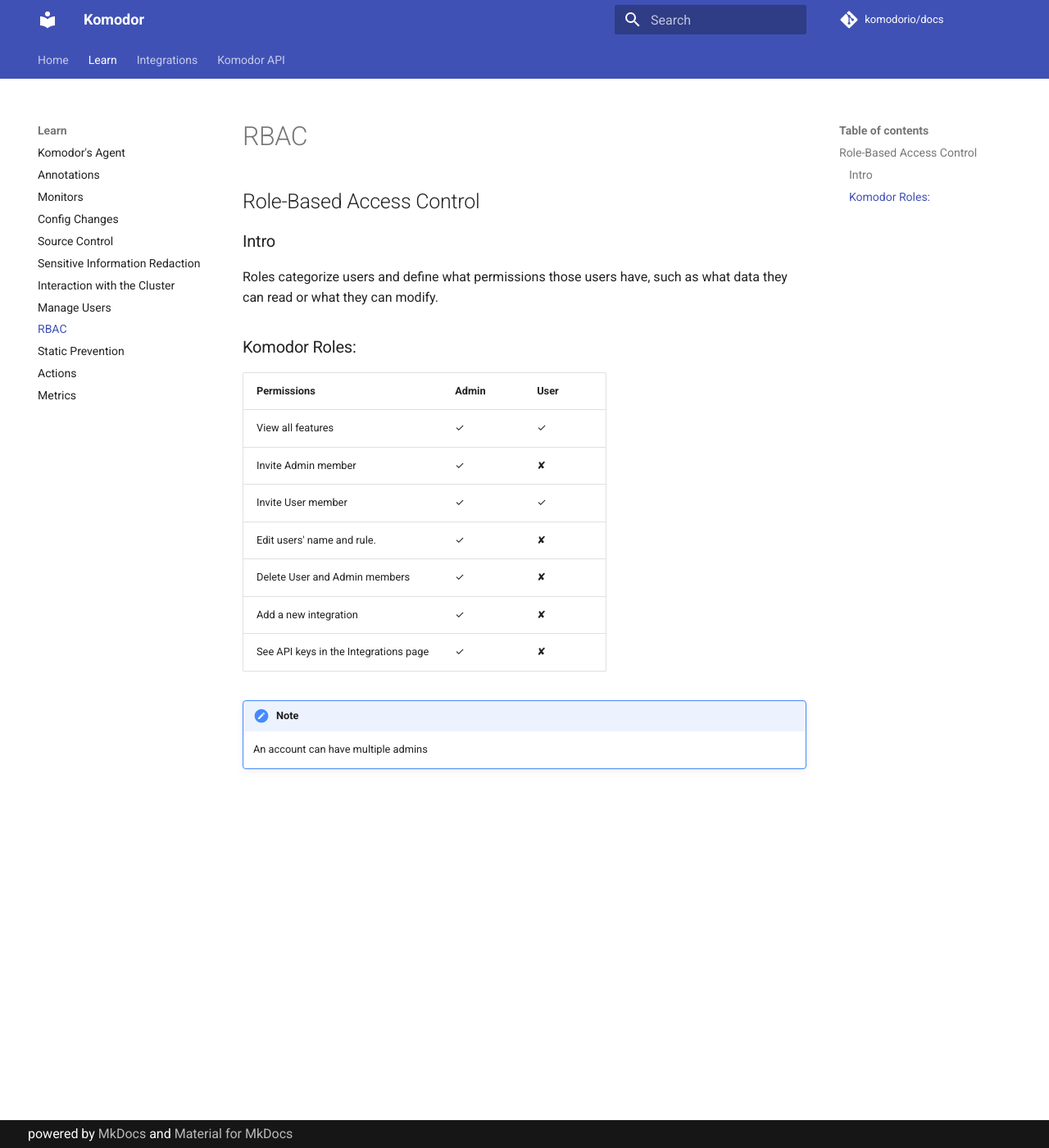
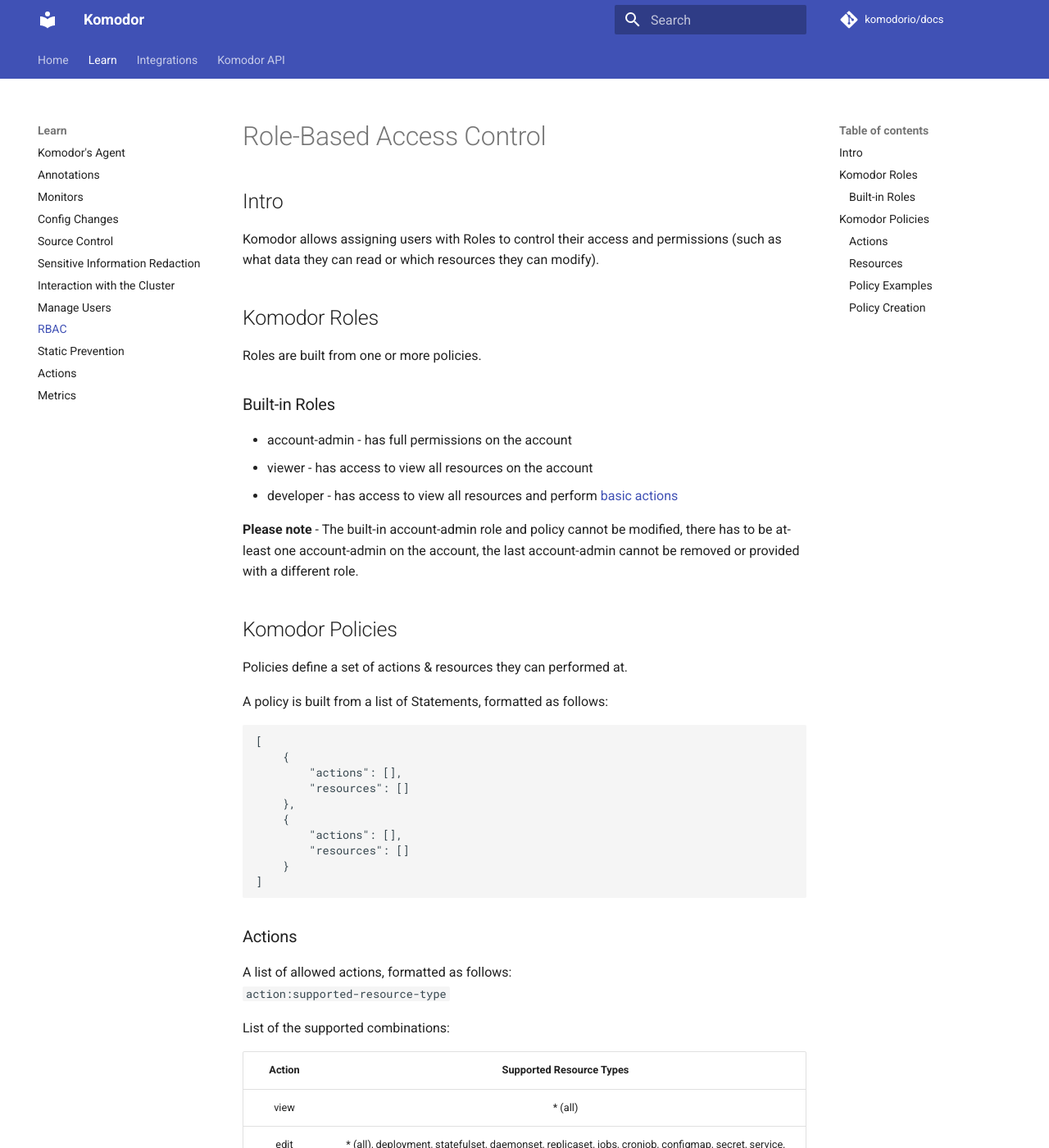
Before and after one commit to komodorio/docs, an MkDocs documentation site: the page built from docs/Learn/RBAC.md, in a window 1280 px wide and 1400 px high. Shown: the whole window at 82% size. Built offline with MkDocs 1.6.1 and Material for MkDocs 9.7.7, drawn with Linux system fonts in a browser that asks for light colours; comment, search, counter and statistics services are not loaded; some of the changed text lies outside the part shown.

Commit message:
Updating new rbac (#120)
* updating rbac page

* updating supported resources

* minor changes

* adding run/rerun

* adding pod/eviction permissions to cluster-role in actions page

* fix

* adding manage statemnet

* adding policy creation

* fixes

* actions

* adding pictures

Co-authored-by: Amit Baroz <amitbaroz@Amits-MacBook-Pro.local>

````diff
--- a/docs/Learn/RBAC.md
+++ b/docs/Learn/RBAC.md
@@ -1,21 +1,132 @@
-## Role-Based Access Control
+# Role-Based Access Control
 
-### Intro
+## Intro
+Komodor allows assigning users with Roles to control their access and permissions (such as what data they can read or which resources they can modify).
 
-Roles categorize users and define what permissions those users have, such as what data they can read or what they can modify.
+## Komodor Roles
+Roles are built from one or more policies.
 
-### Komodor Roles:
+### Built-in Roles
+- account-admin - has full permissions on the account
+- viewer - has access to view all resources on the account
+- developer - has access to view all resources and perform [basic actions](https://docs.komodor.com/Learn/Actions.html)
 
-| Permissions                           | Admin | User |
-| ------------------------------------- | ----- | ---- |
-| View all features                     | ✓     | ✓    |
-| Invite Admin member                   | ✓     | ✘    |
-| Invite User member                    | ✓     | ✓    |
-| Edit users' name and rule.            | ✓     | ✘    |
-| Delete User and Admin members         | ✓     | ✘    |
-| Add a new integration                 | ✓     | ✘    |
-| See API keys in the Integrations page | ✓     | ✘    |
+**Please note** - The built-in account-admin role and policy cannot be modified, there has to be at-least one account-admin on the account, the last account-admin cannot be removed or provided with a different role.
 
-!!! Note
+## Komodor Policies
+Policies define a set of actions & resources they can performed at.
 
-    An account can have multiple admins
+A policy is built from a list of Statements, formatted as follows:
+```
+[
+    {
+        "actions": [],
+        "resources": []
+    },
+    {
+        "actions": [],
+        "resources": []
+    }
+]
+```
+
+### Actions
+A list of allowed actions, formatted as follows:
+`action:supported-resource-type`
+
+List of the supported combinations:
+
+|  Action 	|                                                 Supported Resource Types                                                 	|
+|:-------:	|:------------------------------------------------------------------------------------------------------------------------:	|
+| view    	| * (all)                                                                                                                  	|
+| edit    	| * (all), deployment, statefulset, daemonset, replicaset, jobs, cronjob, configmap, secret, service, ingress              	|
+| delete  	| * (all), deployment, statefulset, daemonset, replicaset, jobs, cronjob, pvc, pv, storageclasse, secret, service, ingress 	|
+| scale   	| deployment, statefulset                                                                                                  	|
+| restart 	| deployment, statefulset, daemonset                                                                                       	|
+| manage  	| users, monitors, integrations                                                                                            	|
+| run     	| cronjob                                                                                                                  	|
+| rerun   	| job                                                                                                                      	|
+
+**Please note**:
+
+- `view:all` permission is required in any policy to allow viewing anything in Komodor, you can limit the allowed access using the Resources clause
+- `manage` permissions cannot be scoped, once provided the user will have access to manage all resources of the provided category
+- Only `account-admin`s or users with `manage:users` permission can see the Roles & Policies pages under in the settings section
+
+
+### Resources
+A list of resources, formatted as follows:
+```
+{
+    "cluster": "*",
+    "namespaces": []
+}
+```
+
+The <strong>cluster clause</strong> supports specifying a specific cluster or "*" (any).
+The <strong>namespaces clause</strong> is optional and allows specifying a list of one or more namespaces.
+
+### Policy Examples
+1 - The following policy allows performing the following actions on resources running in the **kube-system** namespaces on **all** clusters and on namespaces **brain** and **k8s-watcher** on the cluster named **main**
+    - Deletion of Pods
+    - Scaling all supported resource types
+    - Restarting all supported resource types
+```
+[
+    {
+        "actions": [
+            "view:all"
+            "delete:pod",
+            "scale:deployment",
+            "restart:deployment",
+        ],
+        "resources": [
+            {
+                "cluster": "main",
+                "namespaces": [
+                "brain",
+                "k8s-watcher"
+                ]
+            },
+            {
+                "cluster": "*",
+                "namespaces": [
+                "kube-system"
+                ]
+            }
+        ]
+    }
+]
+```
+
+2 - The following policy allows viewing all resources and managing all Komodor configurations for all clusters
+```
+[
+    {
+        "actions": [
+            "view:all"
+            "manage:monitors"
+        ],
+        "resources": [
+            {
+                "cluster": "*",
+            }
+        ]
+    }
+]
+```
+
+### Policy Creation
+You can easily create new policies using the Komodor platform
+
+1. Access the settings page
+<img src="./img/settings.png" width="250">
+2. Go to the Policies page
+<img src="./img/policies.png" width="250">
+3. Add policy
+You will now enter a policy creation wizard, you can easily manage your policies with it
+<img src="./img/policy-wizard.png" width="650">
+4. Create a role associated with this policy
+<img src="./img/createrole.png" width="300">
+5. Associate the role to an existing/new user/s
+<img src="./img/adduser.png" width="300">
````
Also changed, not shown: docs/Learn/Actions.md (+7 -1 lines), docs/Learn/img/adduser.png (added), docs/Learn/img/createrole.png (added), docs/Learn/img/policies.png (added), docs/Learn/img/policy-wizard.png (added), docs/Learn/img/settings.png (added).
